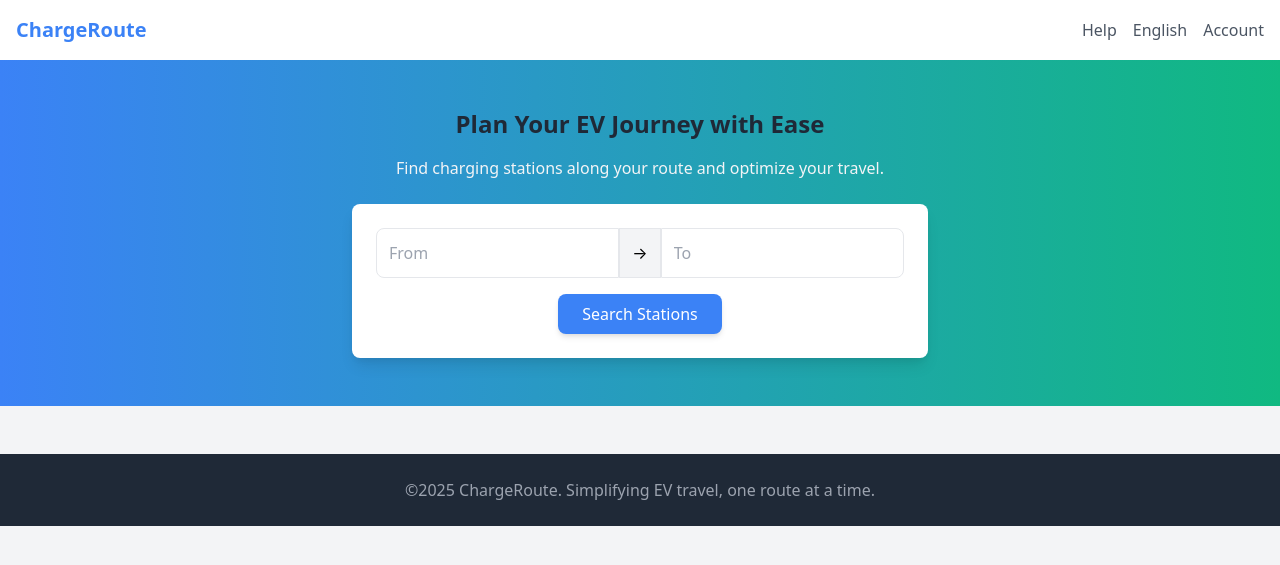
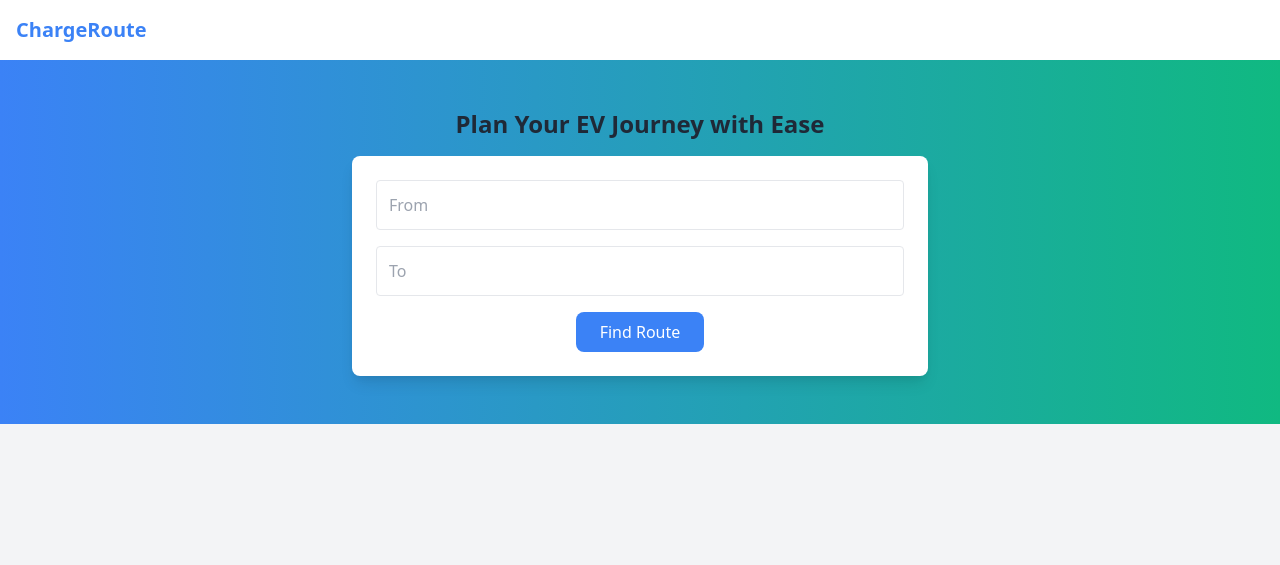
Before and after one commit to shruii/my-website, a Flask app: page / in a window 1280 px wide. Shown: the top 565 px of the page. Run offline with Flask 3, Linux system fonts and the light colour scheme; some libraries are stand-ins or nearby versions.

Commit message:
added google search in search bar and working on choosing route and then getting displayed charging station according to it

```diff
--- a/app.py
+++ b/app.py
@@ -13,73 +13,92 @@ app = Flask(__name__)
 OPEN_CHARGE_API_KEY = os.getenv('OPEN_CHARGE_API_KEY')
 GOOGLE_MAPS_API_KEY = os.getenv('GOOGLE_MAPS_API_KEY')
 
-# Google Maps Geocoding API URL
-GOOGLE_MAPS_GEOCODE_URL = "https://maps.googleapis.com/maps/api/geocode/json"
-
-# Open Charge Map API URL
+# API URLs
+GOOGLE_MAPS_DIRECTIONS_URL = "https://maps.googleapis.com/maps/api/directions/json"
 OPEN_CHARGE_API_URL = "https://api.openchargemap.io/v3/poi"
 
 @app.route('/')
 def index():
-    return render_template('index.html')
+    """Render the homepage with search inputs."""
+    return render_template('index.html', google_maps_api_key=GOOGLE_MAPS_API_KEY)
 
 @app.route('/search', methods=['POST'])
-def search_stations():
-    # Get the 'from' and 'to' locations from the form
+def search_route():
+    """Handle search and fetch route with charging stations."""
+    # Get user inputs
     from_location = request.form['from']
     to_location = request.form['to']
 
-    # Get latitudes and longitudes for the locations using Google Maps Geocoding API
-    from_coords = get_coordinates(from_location)
-    to_coords = get_coordinates(to_location)
+    # Fetch the route using Google Maps Directions API
+    route = get_route(from_location, to_location)
 
-    if from_coords and to_coords:
-        # Fetch nearby charging stations using Open Charge Map API
-        stations = get_nearby_stations(from_coords, to_coords)
-        return render_template('stations.html', stations=stations, from_location=from_location, to_location=to_location)
-    else:
-        return "Error: Unable to get coordinates."
+    if not route:
+        return render_template('stations.html', route=[], stations=[], from_location=from_location, to_location=to_location)
 
-def get_coordinates(location):
-    """Fetches the latitude and longitude for a location using Google Maps Geocoding API"""
+    # Find charging stations along the route
+    stations = get_stations_along_route(route)
+
+    # Render the results page with route and stations
+    return render_template('stations.html', route=route, stations=stations, from_location=from_location, to_location=to_location)
+
+def get_route(from_location, to_location):
+    """Fetch the route between two locations using Google Maps Directions API."""
     params = {
-        'address': location,
-        'key': GOOGLE_MAPS_API_KEY
+        'origin': from_location,
+        'destination': to_location,
+        'key': GOOGLE_MAPS_API_KEY,
     }
-    response = requests.get(GOOGLE_MAPS_GEOCODE_URL, params=params)
+    response = requests.get(GOOGLE_MAPS_DIRECTIONS_URL, params=params)
     data = response.json()
 
-    if data['status'] == 'OK':
-        lat = data['results'][0]['geometry']['location']['lat']
-        lng = data['results'][0]['geometry']['location']['lng']
-        return {'lat': lat, 'lng': lng}
+    if data.get('status') == 'OK':
+        steps = []
+        for leg in data['routes'][0]['legs']:
+            for step in leg['steps']:
+                lat = step['end_location']['lat']
+                lng = step['end_location']['lng']
+                steps.append({'lat': lat, 'lng': lng})
+        return steps
     return None
 
-def get_nearby_stations(from_coords, to_coords):
-    """Fetches nearby charging stations using the Open Charge Map API"""
-    params = {
-        'latitude': from_coords['lat'],
-        'longitude': from_coords['lng'],
-        'distance': 50,  # 50 km radius
-        'maxresults': 10,  # Limit results to 10 stations
-        'key': OPEN_CHARGE_API_KEY
-    }
-    response = requests.get(OPEN_CHARGE_API_URL, params=params)
-    stations = response.json()
+def get_stations_along_route(route):
+    """Fetch charging stations along the route using Open Charge Map API."""
+    stations = []
+    for point in route:
+        params = {
+            'latitude': point['lat'],
+            'longitude': point['lng'],
+            'distance': 15,  # Search within 5 km radius
+            'maxresults': 20,  # Limit results per step
+            'key': OPEN_CHARGE_API_KEY,
+        }
+        response = requests.get(OPEN_CHARGE_API_URL, params=params)
+        if response.status_code == 200:
+            stations.extend(response.json())
+        else:
+            print(f"Error fetching stations for {point['lat']}, {point['lng']}")
 
-    # Format stations data
-    formatted_stations = []
+    if not stations:
+        print("No stations found.")
+    else:
+        print(f"Found {len(stations)} stations")
+
+    return format_stations(stations)
+
+def format_stations(stations):
+    """Format charging station data for rendering."""
+    formatted = []
     for station in stations:
-        station_info = {
-            'name': station.get('AddressInfo', {}).get('Title', 'N/A'),
-            'address': station.get('AddressInfo', {}).get('AddressLine1', 'N/A'),
-            'distance': station.get('AddressInfo', {}).get('Distance', 'N/A'),
-            'status': station.get('StatusType', {}).get('Title', 'N/A'),
-            'charger_type': station.get('Connections', [{}])[0].get('ConnectionType', {}).get('Title', 'N/A')
-        }
-        formatted_stations.append(station_info)
-
-    return formatted_stations
+        formatted.append({
+            'name': station.get('AddressInfo', {}).get('Title', 'Unknown'),
+            'address': station.get('AddressInfo', {}).get('AddressLine1', 'Unknown'),
+            'distance': station.get('AddressInfo', {}).get('Distance', 'Unknown'),
+            'status': station.get('StatusType', {}).get('Title', 'Unknown'),
+            'charger_type': station.get('Connections', [{}])[0].get('ConnectionType', {}).get('Title', 'Unknown'),
+            'lat': station.get('AddressInfo', {}).get('Latitude', 0),
+            'lng': station.get('AddressInfo', {}).get('Longitude', 0),
+        })
+    return formatted
 
 if __name__ == '__main__':
     app.run(debug=True)
--- a/templates/index.html
+++ b/templates/index.html
@@ -5,45 +5,34 @@
     <meta name="viewport" content="width=device-width, initial-scale=1.0">
     <title>ChargeRoute - EV Charging Station Finder</title>
     <link href="https://cdn.jsdelivr.net/npm/tailwindcss@2.2.19/dist/tailwind.min.css" rel="stylesheet">
+    <script src="https://maps.googleapis.com/maps/api/js?key={{ google_maps_api_key }}&libraries=places"></script>
+    <script>
+        function initAutocomplete() {
+            const fromInput = document.getElementById("from");
+            const toInput = document.getElementById("to");
+            const options = { componentRestrictions: { country: "in" } };
+            new google.maps.places.Autocomplete(fromInput, options);
+            new google.maps.places.Autocomplete(toInput, options);
+        }
+    </script>
 </head>
-<body class="bg-gray-100">
-    <!-- Header -->
+<body class="bg-gray-100" onload="initAutocomplete()">
     <header class="bg-white shadow-md py-4">
         <div class="container mx-auto flex justify-between items-center px-4">
             <h1 class="text-xl font-bold text-blue-500">ChargeRoute</h1>
-            <nav class="flex space-x-4">
-                <a href="#" class="text-gray-600 hover:text-blue-500">Help</a>
-                <a href="#" class="text-gray-600 hover:text-blue-500">English</a>
-                <a href="#" class="text-gray-600 hover:text-blue-500">Account</a>
-            </nav>
         </div>
     </header>
-
-    <!-- Main Section -->
     <main class="bg-gradient-to-r from-blue-500 to-green-500 py-12">
         <div class="container mx-auto text-center">
             <h2 class="text-2xl font-bold text-gray-800 mb-4">Plan Your EV Journey with Ease</h2>
-            <p class="text-gray-100 mb-6">Find charging stations along your route and optimize your travel.</p>
             <div class="bg-white p-6 rounded-lg shadow-lg inline-block w-full max-w-xl">
                 <form action="/search" method="POST" class="space-y-4">
-                    <div class="flex items-center">
-                        <label for="from" class="sr-only">From</label>
-                        <input type="text" id="from" name="from" placeholder="From" class="w-full p-3 border rounded-l-lg focus:outline-none">
-                        <span class="p-3 bg-gray-100 border">→</span>
-                        <label for="to" class="sr-only">To</label>
-                        <input type="text" id="to" name="to" placeholder="To" class="w-full p-3 border rounded-r-lg focus:outline-none">
-                    </div>
-                    <button type="submit" class="bg-blue-500 text-white py-2 px-6 rounded-lg shadow-md hover:bg-blue-600">Search Stations</button>
+                    <input type="text" id="from" name="from" placeholder="From" class="w-full p-3 border rounded" required>
+                    <input type="text" id="to" name="to" placeholder="To" class="w-full p-3 border rounded" required>
+                    <button type="submit" class="bg-blue-500 text-white py-2 px-6 rounded-lg">Find Route</button>
                 </form>
             </div>
         </div>
     </main>
-
-    <!-- Footer -->
-    <footer class="bg-gray-800 py-6 mt-12">
-        <div class="container mx-auto text-center text-gray-400">
-            <p>&copy;2025 ChargeRoute. Simplifying EV travel, one route at a time.</p>
-        </div>
-    </footer>
 </body>
 </html>
```
Also changed, not shown: templates/stations.html (+39 -31 lines).
